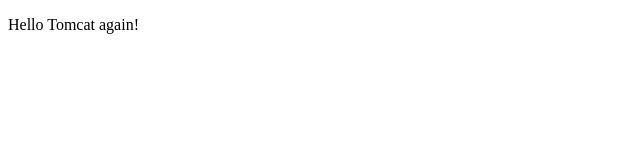
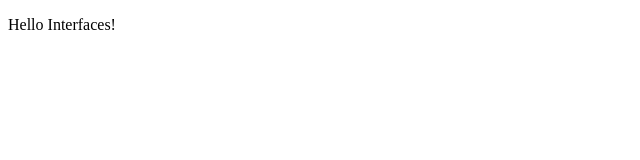
Before and after one commit to TomIrimescu/typescript_complete_interfaces, a website: page index.html in a window 1280 px wide. Shown: the full height of the page, 0-640 px from the left. Drawn offline with Linux system fonts and the light colour scheme.

Commit message:
index welcome mod

```diff
--- a/index.html
+++ b/index.html
@@ -9,7 +9,7 @@
   <script src="app.js"></script>
 </head>
 <body>
-<p>Hello Tomcat again!</p>
+<p>Hello Interfaces!</p>
 
 </body>
 </html>
```
